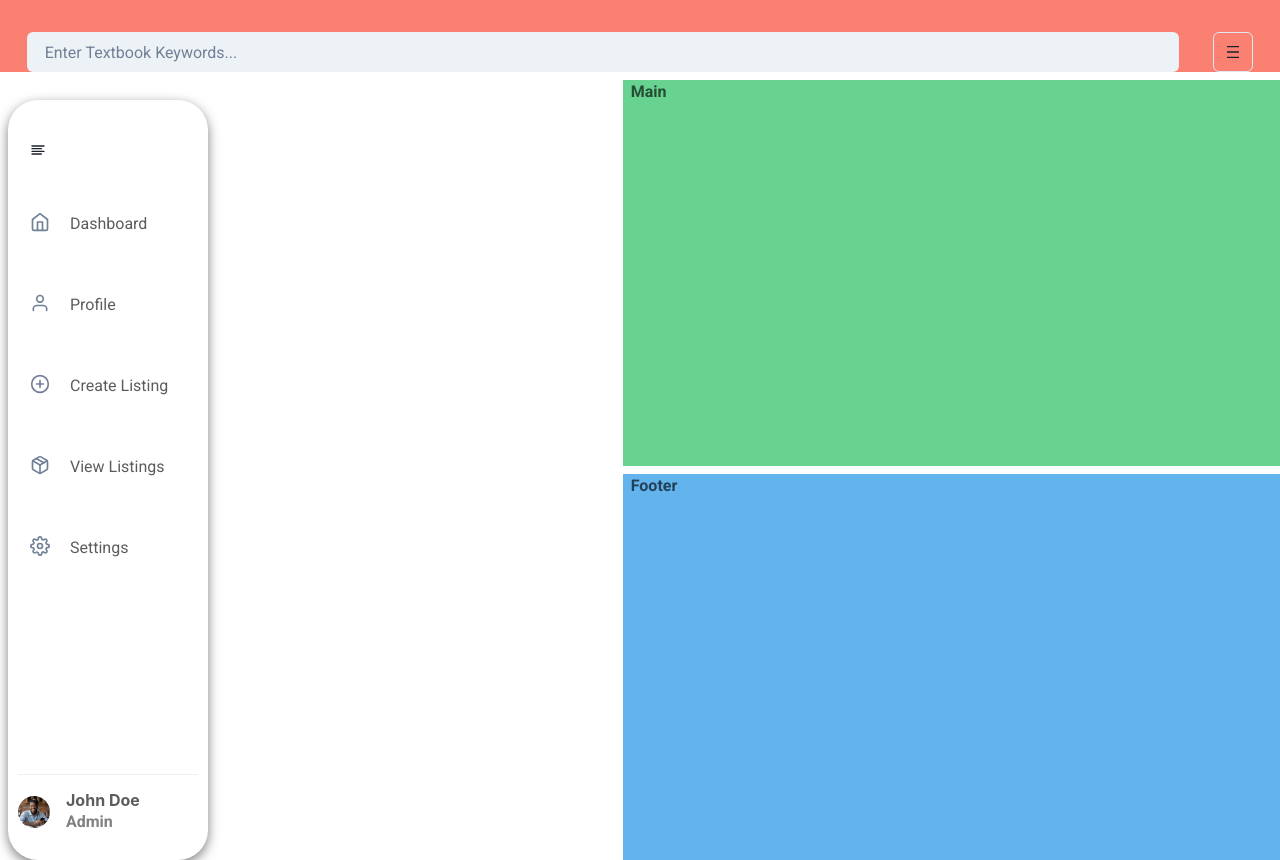
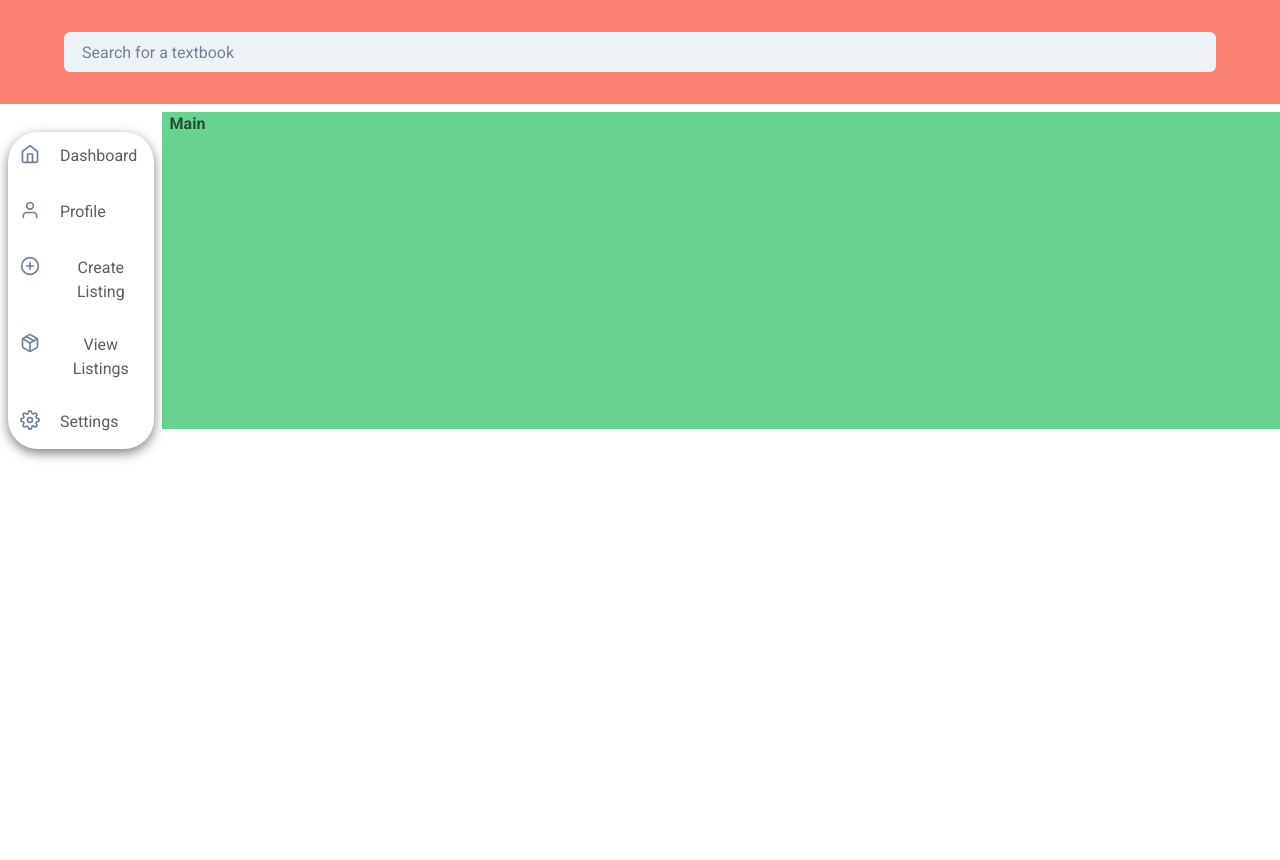
Before and after one commit to DB-UI-Spring-2023/db-ui_spring-2023, a React (Create React App) app in the folder frontend/: page / in a window 1280 px wide. After the commit the page ends 800 px from the top, so only its background shows below. Built offline with nearby package versions, Linux system fonts and the light colour scheme.

Commit message:
Cleaned code; updated Dashboard; styling to be continued.

```diff
--- a/frontend/package.json
+++ b/frontend/package.json
@@ -17,6 +17,7 @@
     "framer-motion": "^10.10.0",
     "react": "^18.2.0",
     "react-dom": "^18.2.0",
+    "react-icons": "^4.8.0",
     "react-router-dom": "^6.8.2",
     "react-scripts": "5.0.1",
     "tailwindcss": "^3.3.1",
--- a/frontend/src/components/CreateListing.jsx
+++ b/frontend/src/components/CreateListing.jsx
@@ -25,12 +25,6 @@ export default function CreateListing({
   // const { isOpen, onOpen, onClose } = useDisclosure();
 
   return (
-    <Flex
-      mt={30}
-      flexDir="column"
-      w="100%"
-      alignItems={navSize == "small" ? "center" : "flex-start"}
-    >
     <Menu placement="right">
       <Link
         backgroundColor={active && "#AEC8CA"}
@@ -46,7 +40,10 @@ export default function CreateListing({
               fontSize="xl"
               color={active ? "#82AAAD" : "gray.500"}
             />
-              <Text ml={5} display={navSize == "small" ? "none" : "flex"}>
+            <Text
+              ml={5}
+              display={navSize == "small" ? "none" : "flex"}
+            >
               {title}
             </Text>
           </Flex>
@@ -81,29 +78,67 @@ export default function CreateListing({
           </Heading>
           <FormControl isRequired w="75%" mb={4}>
             <FormLabel>Title:</FormLabel>
-              <Input bgColor="white" color="black" type="text" placeHolder="Title" />
+            <Input
+              bgColor="white"
+              color="black"
+              type="text"
+              placeHolder="Title"
+            />
             <FormLabel mt=".5rem">Author:</FormLabel>
-              <Input bgColor="white" color="black" type="text" placeHolder="Author" />
+            <Input
+              bgColor="white"
+              color="black"
+              type="text"
+              placeHolder="Author"
+            />
             <FormLabel mt=".5rem">ISBN:</FormLabel>
-              <Input bgColor="white" color="black" type="email" placeHolder="ISBN" />
+            <Input
+              bgColor="white"
+              color="black"
+              type="email"
+              placeHolder="ISBN"
+            />
             <FormLabel mt=".5rem">Condition:</FormLabel>
-              <Input bgColor="white" color="black" type="text" placeHolder="Condition" />
+            <Input
+              bgColor="white"
+              color="black"
+              type="text"
+              placeHolder="Condition"
+            />
             <FormLabel mt=".5rem">Format:</FormLabel>
-              <Input bgColor="white" color="black" color="black" type="text" placeHolder="Format" />
+            <Input
+              bgColor="white"
+              color="black"
+              type="text"
+              placeHolder="Format"
+            />
             <FormLabel mt=".5rem">Price:</FormLabel>
-              <Input bgColor="white" color="black" type="text" placeHolder="Price" />
+            <Input
+              bgColor="white"
+              color="black"
+              type="text"
+              placeHolder="Price"
+            />
           </FormControl>
           <ButtonGroup gap="2">
             <Button
               color="white"
               bg="#0C97FA"
               variant="outline"
-                    _hover={{ bg: "white", color: "#0C97FA", border: "2px" }}
+              _hover={{
+                bg: "white",
+                color: "#0C97FA",
+                border: "2px",
+              }}
             >
               Submit
             </Button>
             <Button
-                    _hover={{ bg: "white", color: "#FF176B", border: "2px" }}
+              _hover={{
+                bg: "white",
+                color: "#FF176B",
+                border: "2px",
+              }}
             >
               Close
             </Button>
@@ -111,6 +146,5 @@ export default function CreateListing({
         </Flex>
       </MenuList>
     </Menu>
-    </Flex>
   );
 }
--- a/frontend/src/components/Dashboard.jsx
+++ b/frontend/src/components/Dashboard.jsx
@@ -1,5 +1,14 @@
-import { Grid, GridItem, Input, Stack, Menu, MenuButton, IconButton, useColorMode } from "@chakra-ui/react";
-import { MdDensityMedium } from 'react-icons/md';
+import {
+  Grid,
+  GridItem,
+  Input,
+  Stack,
+  Menu,
+  MenuButton,
+  IconButton,
+  useColorMode,
+} from "@chakra-ui/react";
+import { MdDensityMedium } from "react-icons/md";
 import Sidebar from "./Sidebar";
 
 export const Dashboard = () => {
@@ -8,33 +17,30 @@ export const Dashboard = () => {
   return (
     <Grid
       templateAreas={`"header header"
-                      "nav main"
-                      "nav footer"`}
+                      "nav main"`}
       gridTemplateRows={""}
-      gridTemplateColumns={"3 1fr"}
-      h="20rem"
+      gridTemplateColumns={"12% 1fr"}
+      h="auto"
       gap="2"
       color="blackAlpha.700"
       fontWeight="bold"
     >
       <GridItem bg="salmon" area={"header"}>
-        <Stack direction='row'>
-          <Input mt='2rem' ml='auto' mr='auto' w='90%' variant='filled' placeholder='Enter Textbook Keywords...' />
-
-          <Menu>
-              <MenuButton mt='2rem' mr='auto' as={IconButton} icon={<MdDensityMedium />} variant='outline' />
-          </Menu>
-      </Stack>
+        <Stack direction="row">
+          <Input
+            m="2rem auto"
+            w="90%"
+            variant="filled"
+            placeholder="Search for a textbook"
+          />
+        </Stack>
       </GridItem>
-      <GridItem w="3" pl="2" bg="" area={"nav"}>
+      <GridItem pl="2" area={"nav"}>
         <Sidebar />
       </GridItem>
       <GridItem pl="2" bg="green.300" area={"main"}>
         Main
       </GridItem>
-      <GridItem pl="2" bg="blue.300" area={"footer"}>
-        Footer
-      </GridItem>
     </Grid>
   );
 };
--- a/frontend/src/components/NavItem.jsx
+++ b/frontend/src/components/NavItem.jsx
@@ -1,4 +1,4 @@
-import React from 'react'
+import React from "react";
 import {
   Flex,
   Text,
@@ -6,14 +6,19 @@ import {
   Link,
   Menu,
   MenuButton,
-    MenuList
-} from '@chakra-ui/react'
-import NavHoverBox from '../components/NavHoverBox'
+  MenuList,
+} from "@chakra-ui/react";
+import NavHoverBox from "../components/NavHoverBox";
 
-export default function NavItem({ icon, title, description, active, navSize }) {
+export default function NavItem({
+  icon,
+  title,
+  description,
+  active,
+  navSize,
+}) {
   return (
     <Flex
-            mt={30}
       flexDir="column"
       w="100%"
       alignItems={navSize == "small" ? "center" : "flex-start"}
@@ -23,26 +28,33 @@ export default function NavItem({ icon, title, description, active, navSize }) {
           backgroundColor={active && "#AEC8CA"}
           p={3}
           borderRadius={8}
-                    _hover={{ textDecor: 'none', backgroundColor: "#AEC8CA" }}
+          _hover={{ textDecor: "none", backgroundColor: "#AEC8CA" }}
           w={navSize == "large" && "100%"}
         >
           <MenuButton w="100%">
             <Flex>
-                            <Icon as={icon} fontSize="xl" color={active ? "#82AAAD" : "gray.500"} />
-                            <Text ml={5} display={navSize == "small" ? "none" : "flex"}>{title}</Text>
+              <Icon
+                as={icon}
+                fontSize="xl"
+                color={active ? "#82AAAD" : "gray.500"}
+              />
+              <Text
+                ml={5}
+                display={navSize == "small" ? "none" : "flex"}
+              >
+                {title}
+              </Text>
             </Flex>
           </MenuButton>
         </Link>
-                <MenuList
-                    py={0}
-                    border="none"
-                    w={200}
-                    h={200}
-                    ml={5}
-                >
-                    <NavHoverBox title={title} icon={icon} description={description} />
+        <MenuList py={0} border="none" w={200} h={200} ml={5}>
+          <NavHoverBox
+            title={title}
+            icon={icon}
+            description={description}
+          />
         </MenuList>
       </Menu>
     </Flex>
-    )
+  );
 }
--- a/frontend/src/components/Profile.jsx
+++ b/frontend/src/components/Profile.jsx
@@ -1,4 +1,4 @@
-import React from 'react'
+import React from "react";
 import {
   Flex,
   Text,
@@ -6,14 +6,19 @@ import {
   Link,
   Menu,
   MenuButton,
-    MenuList
-} from '@chakra-ui/react'
-import NavHoverBox from '../components/NavHoverBox'
+  MenuList,
+} from "@chakra-ui/react";
+import NavHoverBox from "../components/NavHoverBox";
 
-export default function Profile({ icon, title, description, active, navSize }) {
+export default function Profile({
+  icon,
+  title,
+  description,
+  active,
+  navSize,
+}) {
   return (
     <Flex
-            mt={30}
       flexDir="column"
       w="100%"
       alignItems={navSize == "small" ? "center" : "flex-start"}
@@ -23,26 +28,33 @@ export default function Profile({ icon, title, description, active, navSize }) {
           backgroundColor={active && "#AEC8CA"}
           p={3}
           borderRadius={8}
-                    _hover={{ textDecor: 'none', backgroundColor: "#AEC8CA" }}
+          _hover={{ textDecor: "none", backgroundColor: "#AEC8CA" }}
           w={navSize == "large" && "100%"}
         >
           <MenuButton w="100%">
             <Flex>
-                            <Icon as={icon} fontSize="xl" color={active ? "#82AAAD" : "gray.500"} />
-                            <Text ml={5} display={navSize == "small" ? "none" : "flex"}>{title}</Text>
+              <Icon
+                as={icon}
+                fontSize="xl"
+                color={active ? "#82AAAD" : "gray.500"}
+              />
+              <Text
+                ml={5}
+                display={navSize == "small" ? "none" : "flex"}
+              >
+                {title}
+              </Text>
             </Flex>
           </MenuButton>
         </Link>
-                <MenuList
-                    py={0}
-                    border="none"
-                    w={200}
-                    h={200}
-                    ml={5}
-                >
-                    <NavHoverBox title={title} icon={icon} description={description} />
+        <MenuList py={0} border="none" w={200} h={200} ml={5}>
+          <NavHoverBox
+            title={title}
+            icon={icon}
+            description={description}
+          />
         </MenuList>
       </Menu>
     </Flex>
-    )
+  );
 }
--- a/frontend/src/components/Sidebar.jsx
+++ b/frontend/src/components/Sidebar.jsx
@@ -1,10 +1,19 @@
-import { Avatar, Divider, Flex, Heading, IconButton, Text } from "@chakra-ui/react";
-import { FiHome,
+import {
+  Avatar,
+  Divider,
+  Flex,
+  Heading,
+  IconButton,
+  Text,
+  Center,
+} from "@chakra-ui/react";
+import {
+  FiHome,
   FiSettings,
   FiPlusCircle,
   FiPackage,
   FiUser,
-         FiAlignLeft
+  FiAlignLeft,
 } from "react-icons/fi";
 import { useState } from "react";
 import NavItem from "./NavItem";
@@ -12,62 +21,50 @@ import Profile from "./Profile";
 import CreateListing from "./CreateListing";
 
 export default function Sidebar() {
-  const [ navSize, changeNavSize ] = useState("large");
+  const [navSize, changeNavSize] = useState("large");
   return (
     <Flex
       pos="sticky"
       left="5"
-      h="95vh"
+      h="100%"
       marginTop="2.5vh"
       boxShadow="0 4px 12px 0 rgba(0, 0, 0, 0.5)"
       borderRadius={navSize == "small" ? "15px" : "30px"}
-      w={navSize == "small" ? "75px" : "200px"}
       flexDir="column"
       justifyContent="space-between"
     >
-      <Flex
-        p="5%"
-        flexDir="column"
-        w="100%"
-        alignItems={navSize == "small" ? "center" : "flex-start"}
-        as="nav"
-      >
-          <IconButton
-            background="none"
-            mt={5}
-            _hover={{ background: 'none' }}
-            icon={<FiAlignLeft/>}
-            onClick={() => {
-                if (navSize == "small")
-                  changeNavSize("large")
-                else
-                  changeNavSize("small")
-            }}
+      <NavItem
+        navSize={navSize}
+        icon={FiHome}
+        id="dashboard"
+        title="Dashboard"
+        description="This is the description for the dashboard."
       />
-          <NavItem navSize={navSize} icon={FiHome} id="dashboard" title="Dashboard" description="This is the description for the dashboard." />
-          <Profile navSize={navSize} icon={FiUser} id="profile" title="Profile" />
+      <Profile
+        navSize={navSize}
+        icon={FiUser}
+        id="profile"
+        title="Profile"
+      />
       {/* <NavItem navSize={navSize} icon={FiUser} id="profile" title="Profile" /> */}
-          <CreateListing navSize={navSize} icon={FiPlusCircle} id="create-listing" title="Create Listing" />
-          <NavItem navSize={navSize} icon={FiPackage} id="view-listing" title="View Listings" />
-          <NavItem navSize={navSize} icon={FiSettings} id="settings" title="Settings" />
+      <CreateListing
+        navSize={navSize}
+        icon={FiPlusCircle}
+        id="create-listing"
+        title="Create Listing"
+      />
+      <NavItem
+        navSize={navSize}
+        icon={FiPackage}
+        id="view-listing"
+        title="View Listings"
+      />
+      <NavItem
+        navSize={navSize}
+        icon={FiSettings}
+        id="settings"
+        title="Settings"
+      />
     </Flex>
-
-      <Flex
-        p="5%"
-        flexDir="column"
-        w="100%"
-        alignItems={navSize == "small" ? "center" : "flex-start"}
-        mb={4}
-      >
-        <Divider display={navSize == "small" ? "none" : "flex"} />
-        <Flex mt={4} align="center">
-            <Avatar size="sm" src="avatar-1.jpg" />
-            <Flex flexDir="column" ml={4} display={navSize == "small" ? "none" : "flex"}>
-              <Heading as="h3" size="sm">John Doe</Heading>
-              <Text color="gray">Admin</Text>
-            </Flex>
-        </Flex>
-      </Flex>
-    </Flex>
-  )
+  );
 }
```
Also changed, not shown: 1 other file (tests, documents, lock files or other folders). Lines whose indentation alone changed are shown as unchanged.
